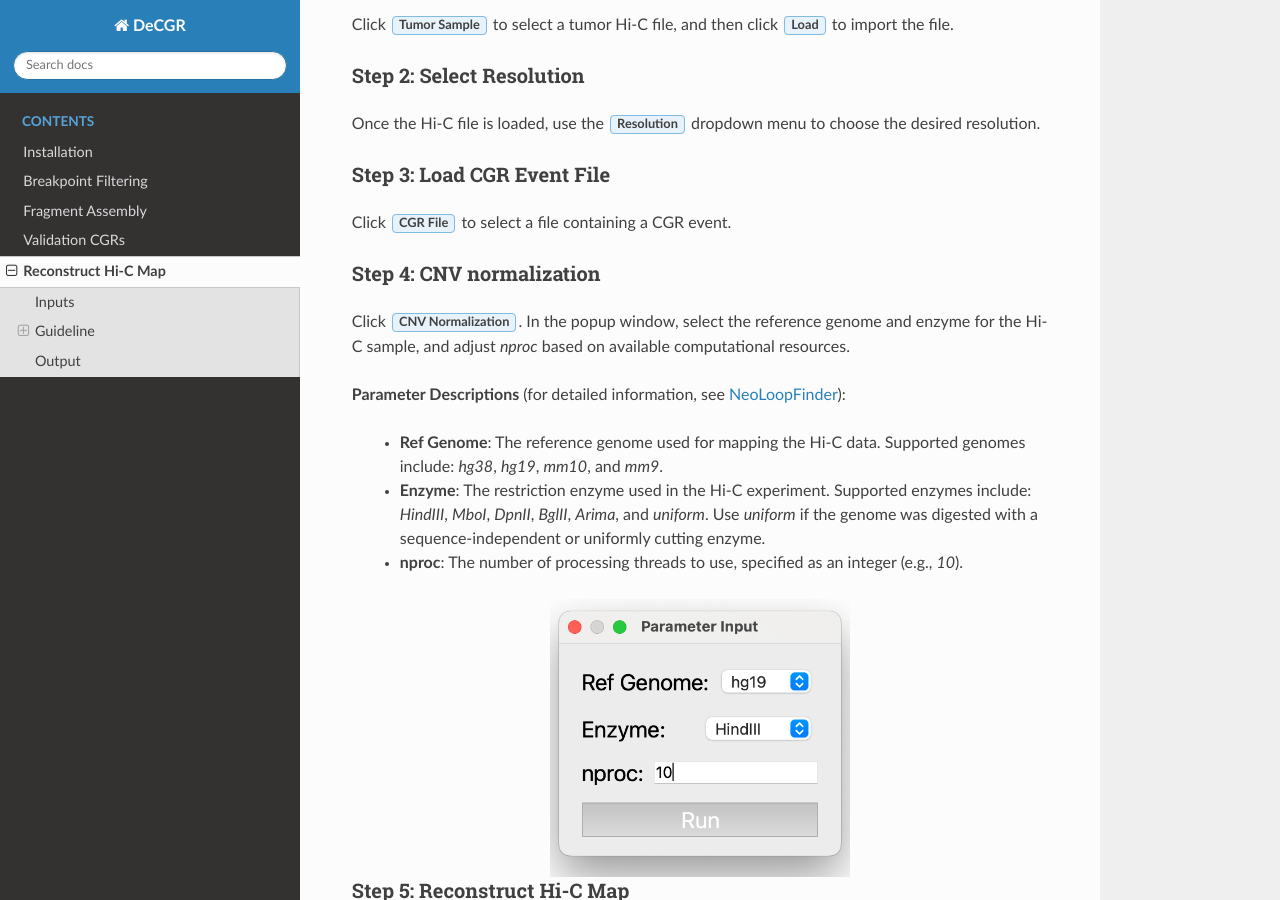
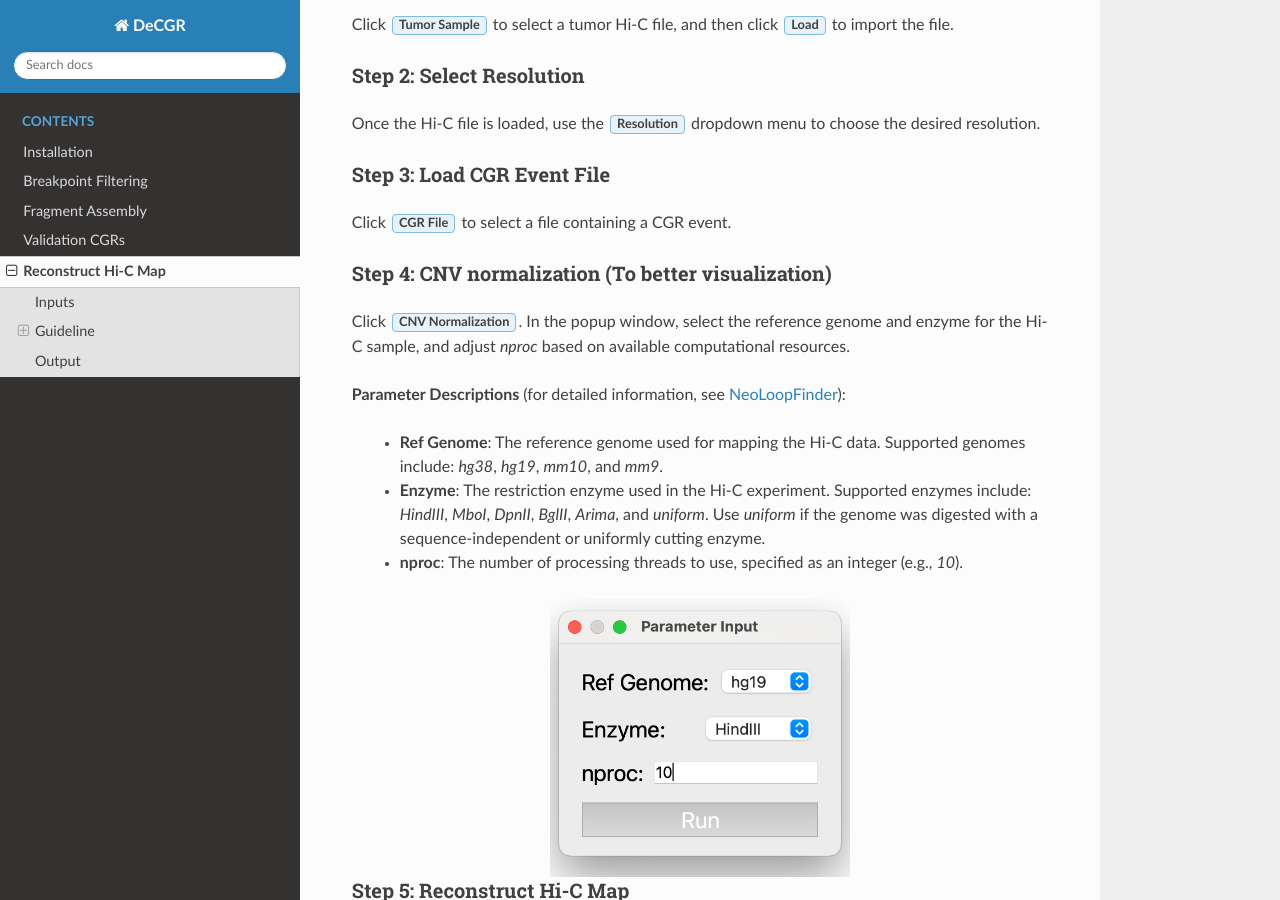
Before and after one commit to GaoLabXDU/DeCGR, a Sphinx documentation site: the page built from docs/source/reconstruct_map.rst, in a window 1280 px wide and 900 px high, scrolled down 1099 px. Built offline with Sphinx 7.4.7 and the Read the Docs theme 3.1.0, drawn with Linux system fonts in a browser that asks for light colours.

Commit message:
Update reconstruct_map.rst

```diff
--- a/docs/source/reconstruct_map.rst
+++ b/docs/source/reconstruct_map.rst
@@ -41,7 +41,7 @@ Once the Hi-C file is loaded, use the :guilabel:`Resolution` dropdown menu to ch
 ~~~~~~~~~~~~~~~~~~~~~~~~~~~~~~~
 Click :guilabel:`CGR File` to select a file containing a CGR event.
 
-**Step 4**: CNV normalization
+**Step 4**: CNV normalization (To better visualization)
 ~~~~~~~~~~~~~~~~~~~~~~~~~~~~~
 Click :guilabel:`CNV Normalization`. In the popup window, select the reference genome and enzyme for the Hi-C sample, and adjust `nproc` based on available computational resources.
 
```
